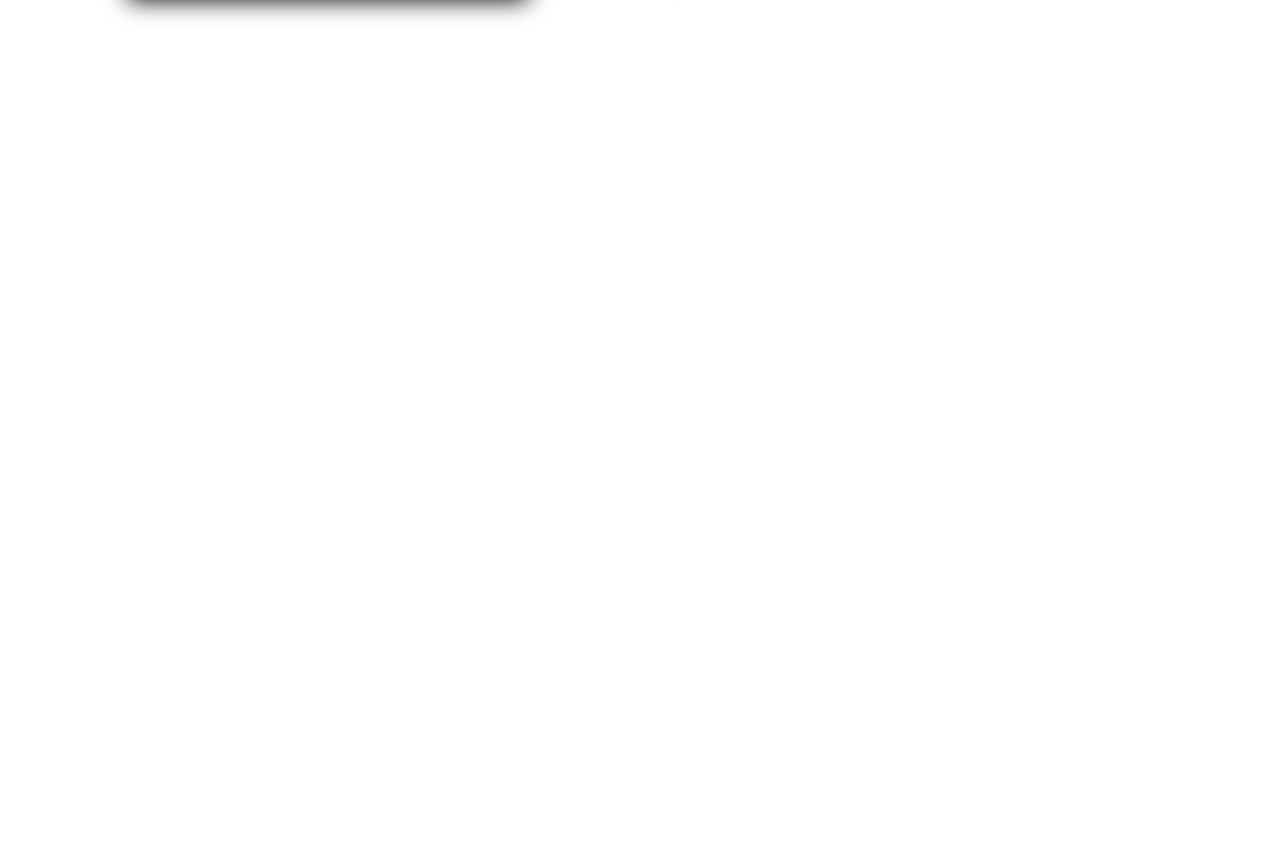
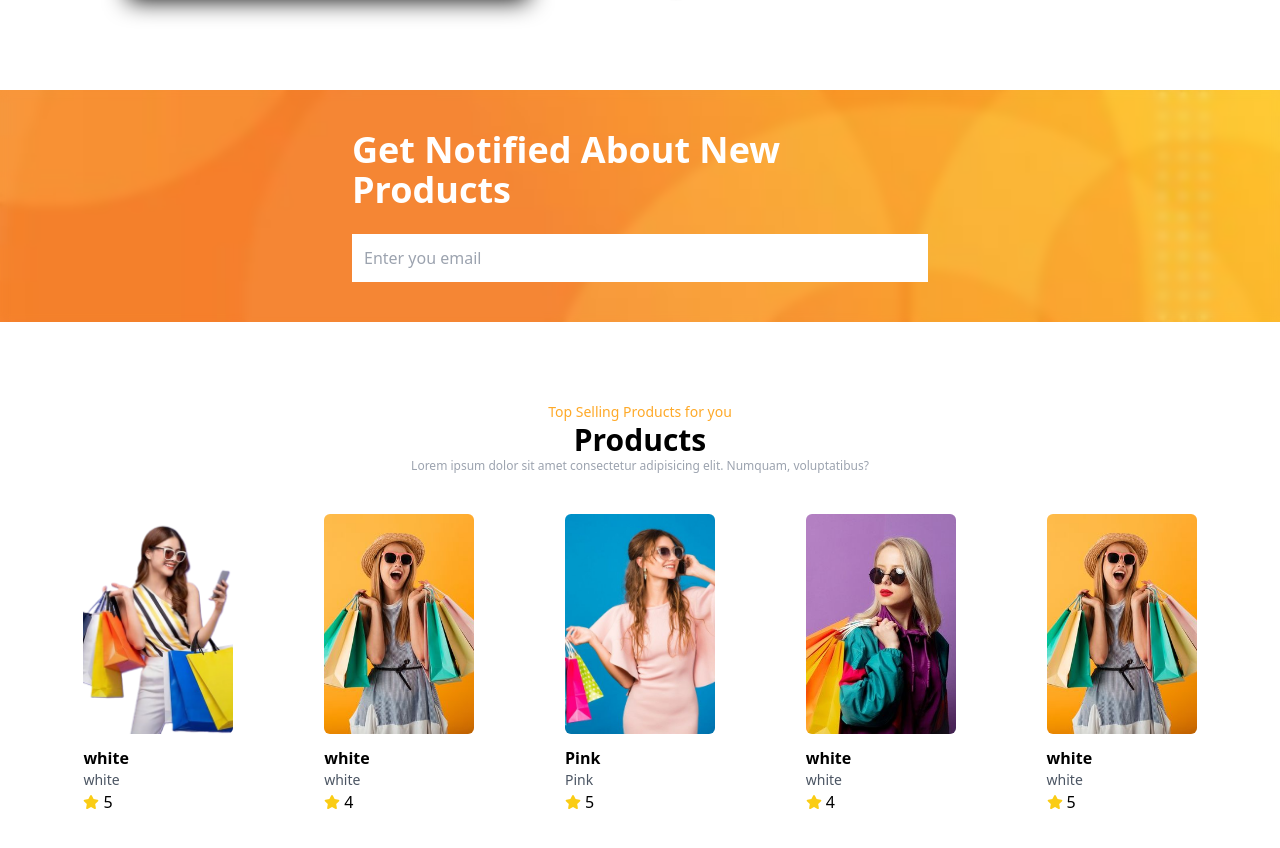
Before and after one commit to MuhammadBurhan123/vite_react-ecommerce, a React (Vite) app: page / in a window 1280 px wide. Shown: the part 2150-2998 px from the top of the page. Before the commit the page ends 2240 px from the top, so only its background shows below. Built offline with nearby package versions, Linux system fonts and the light colour scheme.

Commit message:
Subscribe Section

```diff
--- a/src/App.jsx
+++ b/src/App.jsx
@@ -6,6 +6,7 @@ import AOS from "aos";
 import "aos/dist/aos.css";
 import TopProducts from "./components/TopProducts/TopProducts";
 import Banner from "./components/Banner/Banner";
+import Subscribe from "./components/Subscribe/Subscribe";
 
 const App = () => {
   React.useEffect(() => {
@@ -25,6 +26,8 @@ const App = () => {
       <Products />
       <TopProducts />
       <Banner />
+      <Subscribe />
+      <Products />
     </div>
   );
 }
--- /dev/null
+++ b/src/components/Subscribe/Subscribe.jsx
@@ -0,0 +1,28 @@
+import React from 'react';
+import Banner from "../../assets/website/orange-pattern.jpg";
+
+const BannerImg = {
+    backgroundImage: `url(${Banner})`,
+    backgroundSize: 'cover',
+    backgroundPosition: 'center',
+    backgroundRepeat: 'no-repeat',
+    height: '100%',
+    width: '100%'
+}
+
+const Subscribe = () => {
+    return (
+        <div data-aos="zoom-in" className='mb-20 bg-gray-100 dark:bg-gray-800 text-white' style={BannerImg}>
+            <div className='container backdrop-blur-sm py-10'>
+                <div className='space-y-6 max-w-xl mx-auto'>
+                    <h1 className='text-2xl text-center sm:text-left sm:text-4xl font-semibold'>
+                        Get Notified About New Products
+                    </h1>
+                    <input data-aos="fade-up" type="text" placeholder='Enter you email' className='w-full p-3' />
+                </div>
+            </div>
+        </div>
+    )
+}
+
+export default Subscribe
```
Also changed, not shown: src/assets/website/orange-pattern.jpg (added).
